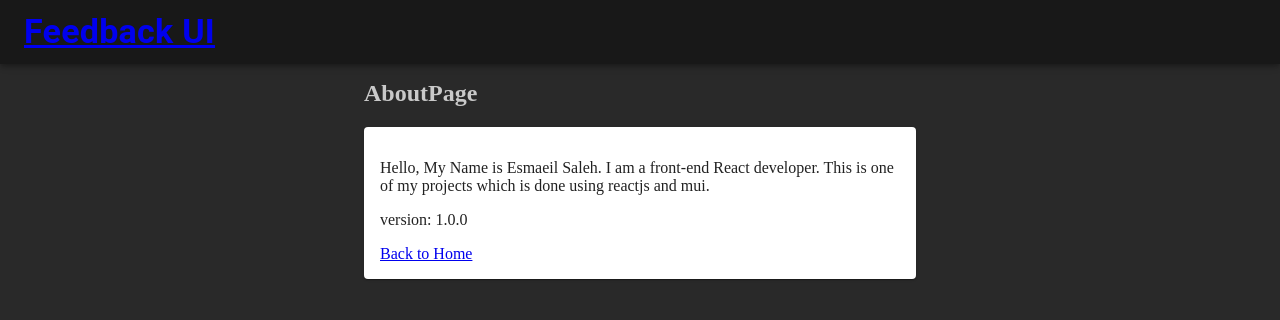
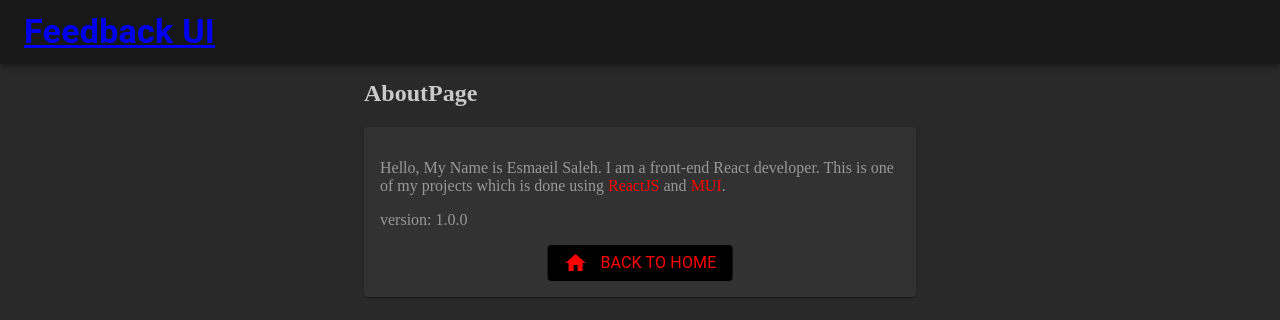
Before and after one commit to EsmaeilSaleh/Feedback-app, a React (Create React App) app: page /about in a window 1280 px wide. Shown: the top 320 px of the page. Built offline with nearby package versions, Linux system fonts and the light colour scheme.

Commit message:
style about page

```diff
--- a/src/pages/AboutPage.jsx
+++ b/src/pages/AboutPage.jsx
@@ -3,18 +3,28 @@ import { Link } from "react-router-dom";
 
 import Container from "@mui/material/Container";
 import Card from "@mui/material/Card";
+import Button from "@mui/material/Button";
+import HomeIcon from '@mui/icons-material/Home';
+import Typography from '@mui/material/Typography';
 
 const AboutPage = () => {
   return (
-    <Container maxWidth="sm" sx={{  maxWidth: '52em', my: 10  }}>
+    <Container maxWidth="sm" sx={{ maxWidth: "52em", my: 10 }}>
       <h2>AboutPage</h2>
-      <Card sx={{ padding: "1em"}}>
+      <Card sx={{ color: "#989898", background: "#323232", padding: "1em" }}>
         <p>
           Hello, My Name is Esmaeil Saleh. I am a front-end React developer.
-          This is one of my projects which is done using reactjs and mui.
+          This is one of my projects which is done using <span style={{color: 'red'}}>ReactJS</span> and <span style={{ color:'red' }}>MUI</span>.
         </p>
         <p> version: 1.0.0</p>
-        <Link to="/">Back to Home</Link>
+        <Button variant="standard" sx={{display: 'flex',  background: '#000', ml: '50%', transform:'translateX(-50%)'}}>
+          <HomeIcon sx={{color: 'red'}}/>
+          <Typography sx={{ ml: '0.8em', color: 'red' }}>
+          <Link to="/" style={{ color: 'red', textDecoration: "none" }}>
+            Back to Home
+          </Link>
+          </Typography>
+        </Button>
       </Card>
     </Container>
   );
```
